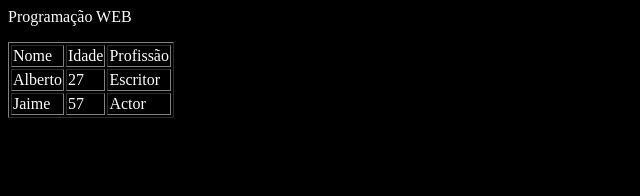
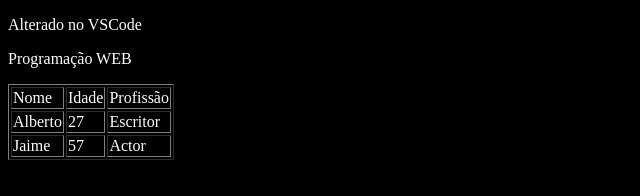
Before and after one commit to PJPP94/HTML, a plain HTML site: page home.html in a window 1280 px wide. Shown: the whole page, without its empty margins (0-640 px from the left). Drawn offline with Linux system fonts and the light colour scheme.

Commit message:
Adição de pararagrafo

```diff
--- a/home.html
+++ b/home.html
@@ -5,6 +5,7 @@
     <meta name="viewport" content="width=device-width, initial-scale=1.0">
     <title>Documento</title>
 </head>
+<p>Alterado no VSCode</p>
 <body bgcolor="black" text="white">
     Programação WEB
     <p></p>
```
